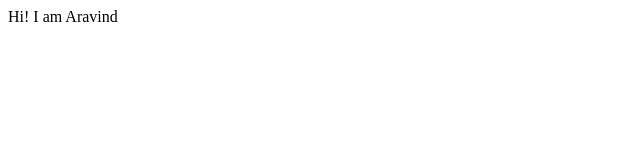
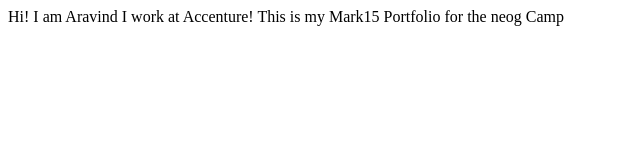
Before and after one commit to AravindGurav/Aravind-Gurav-FirstRepo, a plain HTML site: page index.html in a window 1280 px wide. Shown: the whole page, without its empty margins (0-640 px from the left). Drawn offline with Linux system fonts and the light colour scheme.

Commit message:
Data-Updated
Added some details about me

```diff
--- a/index.html
+++ b/index.html
@@ -8,5 +8,9 @@
 </head>
 <body>
     Hi! I am Aravind
+
+    I work at Accenture!
+
+    This is my Mark15 Portfolio for the neog Camp
 </body>
 </html>
```
